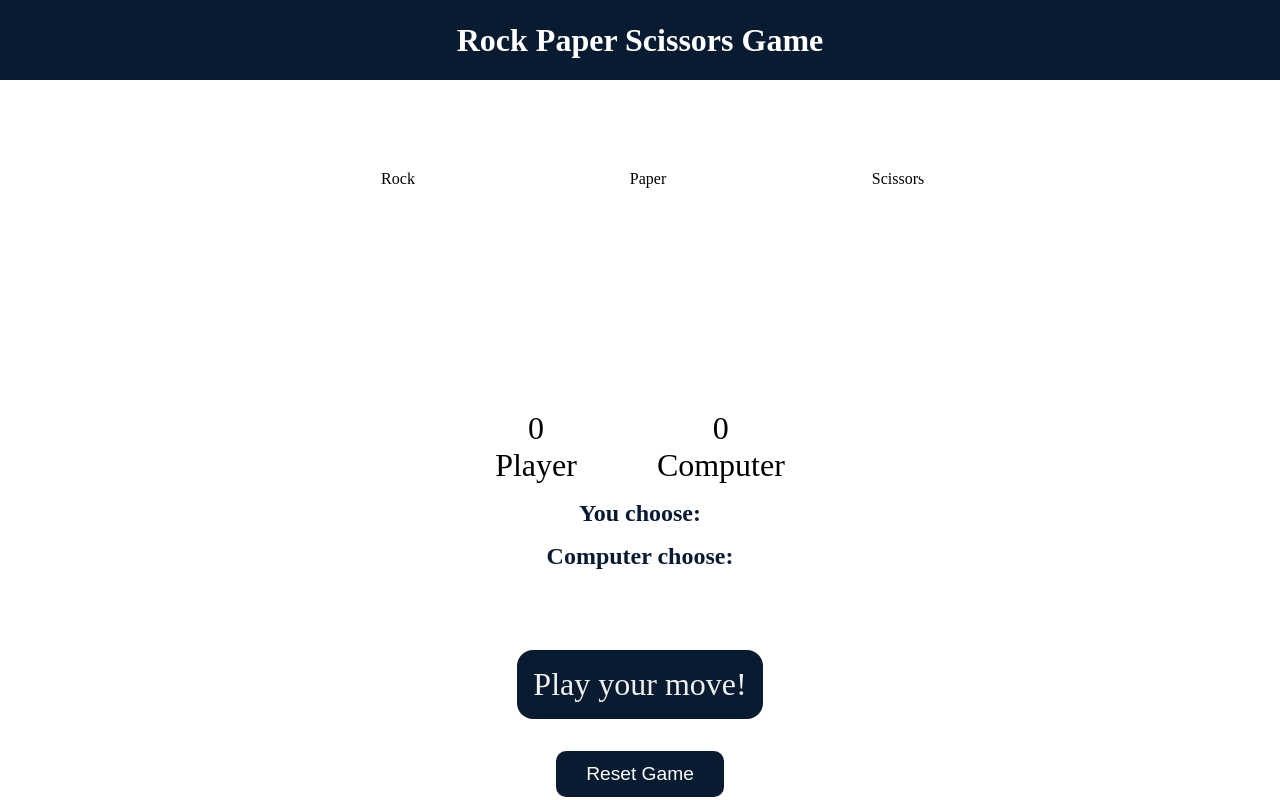
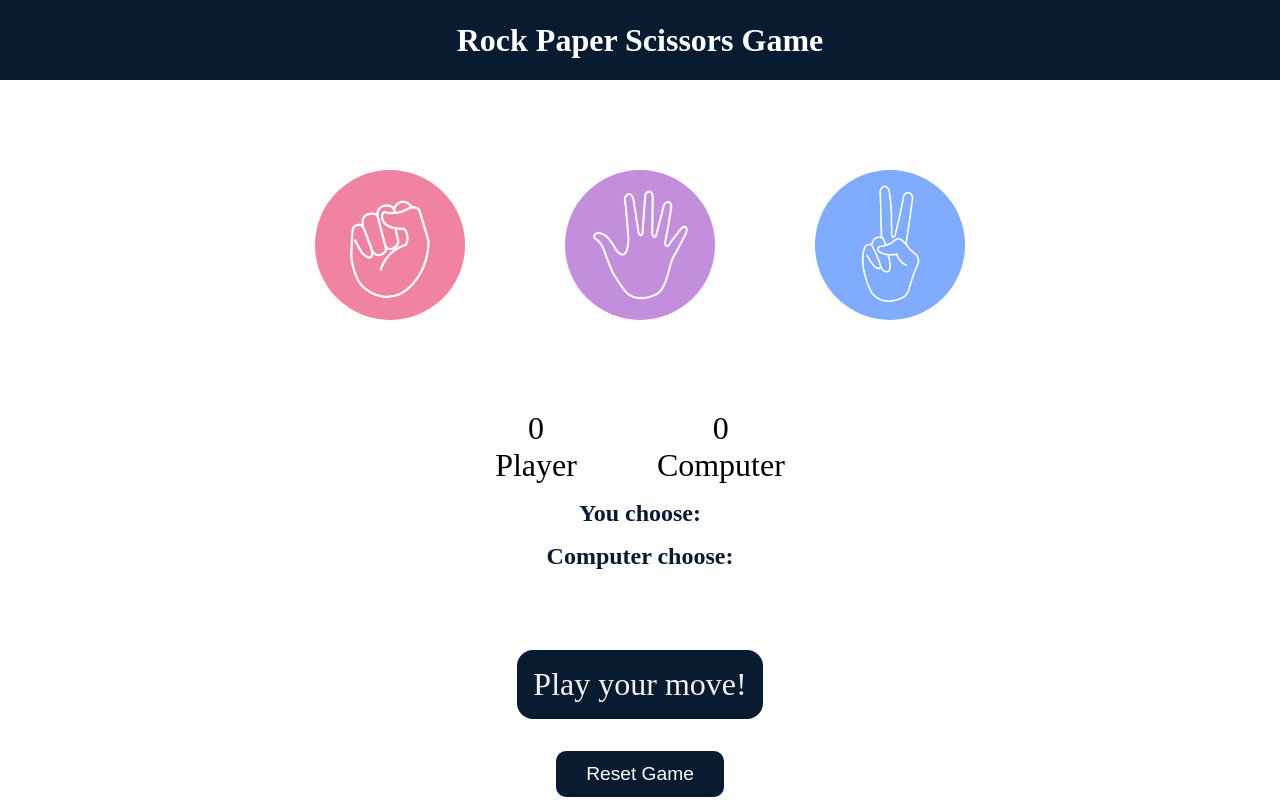
Before and after one commit to Shyamsundar939/Rock-paper-scissor-game, a plain HTML site: page index.html in a window 1280 px wide. Drawn offline with Linux system fonts and the light colour scheme.

Commit message:
Update image paths for game choices

```diff
--- a/index.html
+++ b/index.html
@@ -10,13 +10,13 @@
     <h1>Rock Paper Scissors Game</h1>
     <div class="choices">
         <div class="choice" id="rock">
-            <img src="image/rock.png" alt="Rock">
+            <img src="rock.png" alt="Rock">
         </div>
         <div class="choice" id="paper">
-            <img src="image/paper.png" alt="Paper">
+            <img src="paper.png" alt="Paper">
         </div>
         <div class="choice" id="scissors">
-            <img src="image/scissors.png" alt="Scissors">
+            <img src="scissors.png" alt="Scissors">
         </div>
     </div>
 
```
